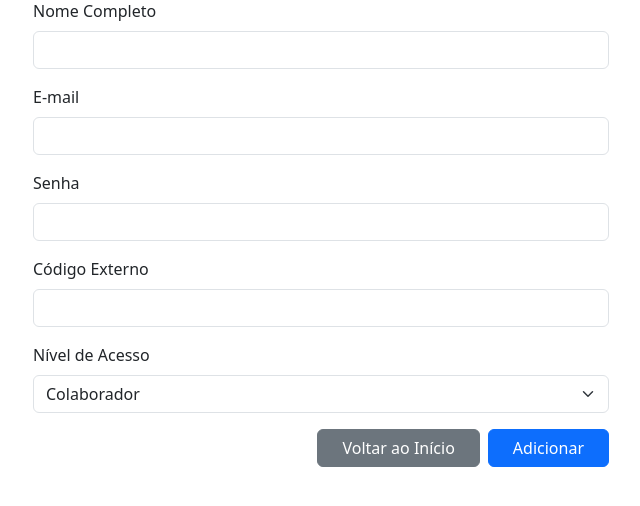
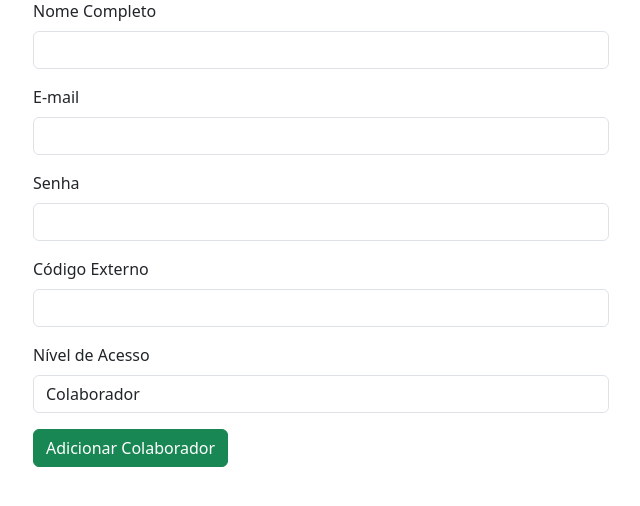
Before and after one commit to Wellington771/Gerenciar_Metas, a PHP site: page /adicionar_colaborador.php in a window 1280 px wide. Shown: the part 178-684 px from the top of the page, without its empty margins (319-959 px from the left). Run offline with PHP 8.4, Linux system fonts and the light colour scheme; the visitor is signed in with stand-in values (Sample User, id 1); data comes from the database, SQL or seed files in the repository.

Commit message:
campos nessesarios para adicionar novo colaborador

```diff
--- a/dashboard-gerencial/adicionar_colaborador.php
+++ b/dashboard-gerencial/adicionar_colaborador.php
@@ -72,15 +72,12 @@ if ($_SERVER['REQUEST_METHOD'] === 'POST') {
         </div>
         <div class="mb-3">
             <label for="nivel" class="form-label">Nível de Acesso</label>
-            <select name="nivel" id="nivel" class="form-select">
+            <select name="nivel" id="nivel" class="form-control" required>
                 <option value="Colaborador">Colaborador</option>
                 <option value="Admin">Admin</option>
             </select>
         </div>
-        <div class="d-flex justify-content-end gap-2">
-            <a href="dashboard.php" class="btn btn-secondary px-4">Voltar ao Início</a>
-            <button type="submit" class="btn btn-primary px-4">Adicionar</button>
-        </div>
+        <button type="submit" class="btn btn-success">Adicionar Colaborador</button>
     </form>
 </div>
 
```
